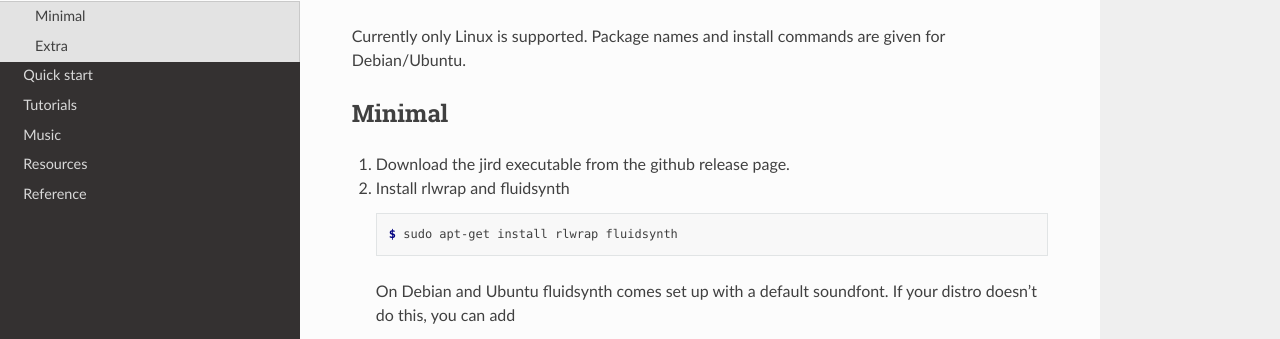
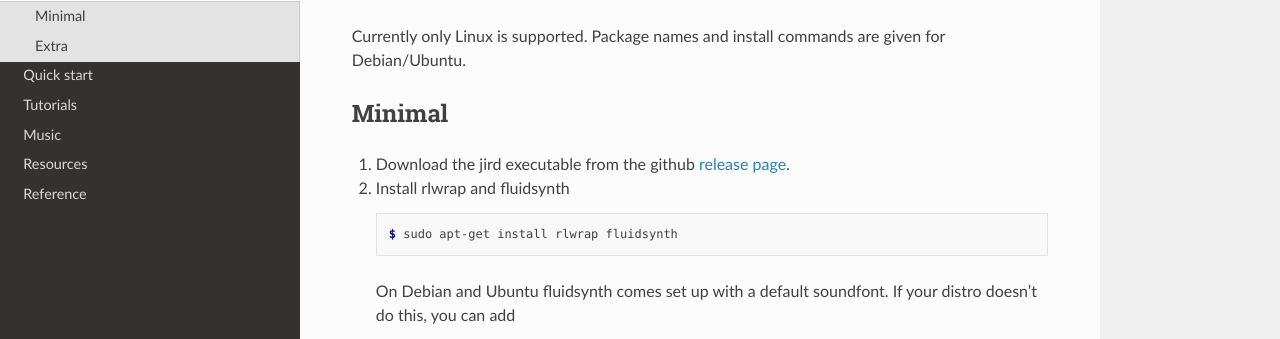
Before and after one commit to narenratan/jird, a Sphinx documentation site: the page built from docs/source/installation.rst, in a window 1280 px wide and 1251 px high. Shown: the part 135-474 px from the top of the window. Built offline with Sphinx 7.4.7 and the Read the Docs theme 2.0.0, drawn with Linux system fonts in a browser that asks for light colours.

Commit message:
Add link to github release page

```diff
--- a/docs/source/installation.rst
+++ b/docs/source/installation.rst
@@ -6,7 +6,8 @@ are given for Debian/Ubuntu.
 
 Minimal
 -------
-#.  Download the jird executable from the github release page.
+#.  Download the jird executable from the github `release page
+    <https://github.com/narenratan/jird/releases>`_.
 
 #.  Install rlwrap and fluidsynth
 
```
